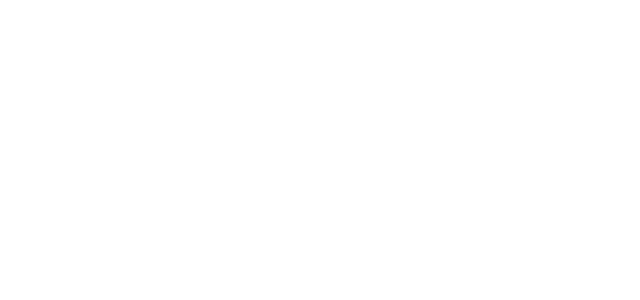
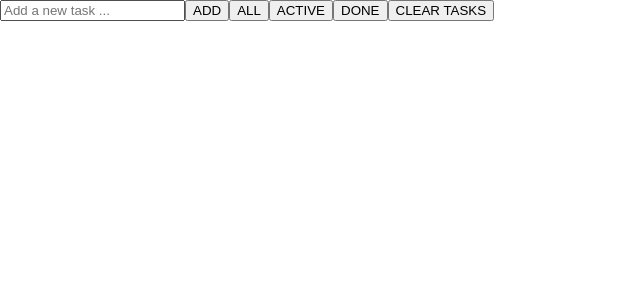
Before and after one commit to RobertVai/modern-todo, a React (Vite) app: page / in a window 1280 px wide. Shown: the top 300 px of the page, without its empty margins (0-640 px from the left). Built offline with nearby package versions, Linux system fonts and the light colour scheme.

Commit message:
added functions to add,delete,clear,filter tasks

```diff
--- a/src/App.jsx
+++ b/src/App.jsx
@@ -1,12 +1,70 @@
 import { useState } from "react";
+
 import "./App.css";
 
 function App() {
+  const [task,setTask] = useState ("")
+  const [tasks,setTasks] = useState ([])
+  const [filter,setFilter] = useState ("all")
+  const [theme,setTheme] = useState ("light")
+
+  const addTask = () => {
+    if (task.trim() === "") return;
+    const newTask = {
+      id: Math.random(),
+      text: task,
+      completed: false
+    }
+    setTasks ([...tasks,newTask]);
+    setTask("");
+  }
+
+  const deleteTask = (id) => {
+    setTasks (tasks.filter((t) => t.id !== id))
+  }
+
+  const toggleTask = (id) => {
+    setTasks (tasks.map((t) => t.id === id ? {...t, completed: !t.completed} : t))
+  }
+
+  const filteredTasks = tasks.filter((t) =>{
+    if (filter === "active") return !t.completed;
+    if (filter === "done") return t.completed;
+    return true;
+  })
+
+  const clearTasks = () => {
+    setTasks([])
+  }
+
 
 
   return (
     <div>
+      <input
+      type="text"
+      placeholder="Add a new task ..."
+      value={task}
+      onChange={(e) => setTask(e.target.value)}
+      ></input>
+      <button onClick={addTask}>ADD</button>
 
+      {filteredTasks.map((t) => (
+        <li key={t.id}>
+          <input type="checkbox"
+          checked={t.completed}
+          onClick={() => toggleTask(t.id)}></input>
+          <p style={{textDecoration: t.completed ? "line-through" : "none"}}>{t.text}</p>
+          <button onClick={() => deleteTask(t.id)}>X</button>
+
+        </li>
+      ))}
+
+      <button onClick={() => setFilter("all")}>ALL</button>
+      <button onClick={() => setFilter("active")}>ACTIVE</button>
+      <button onClick={() => setFilter("done")}>DONE</button>
+
+      <button onClick={clearTasks}>CLEAR TASKS</button>
     </div>
   );
 }
```
